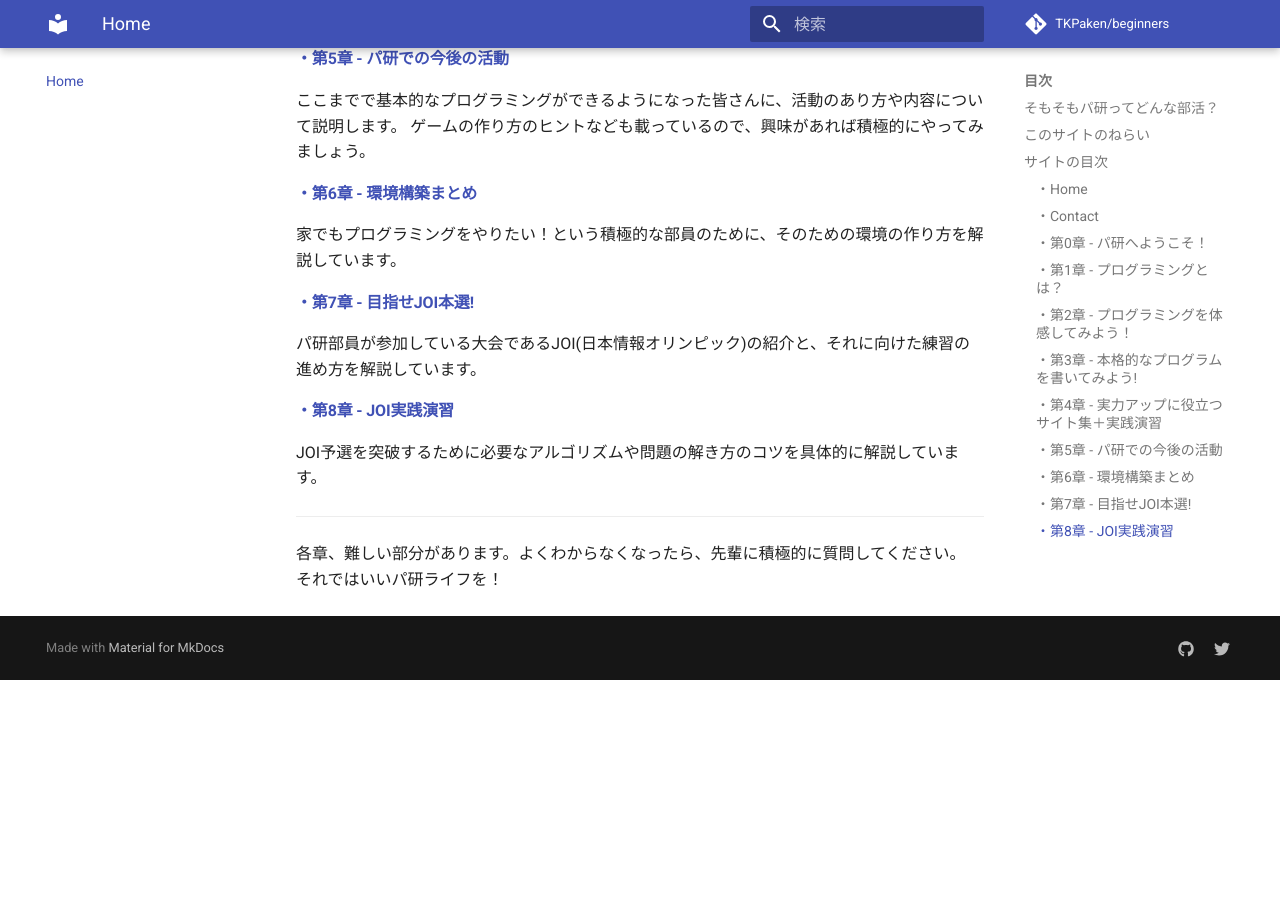
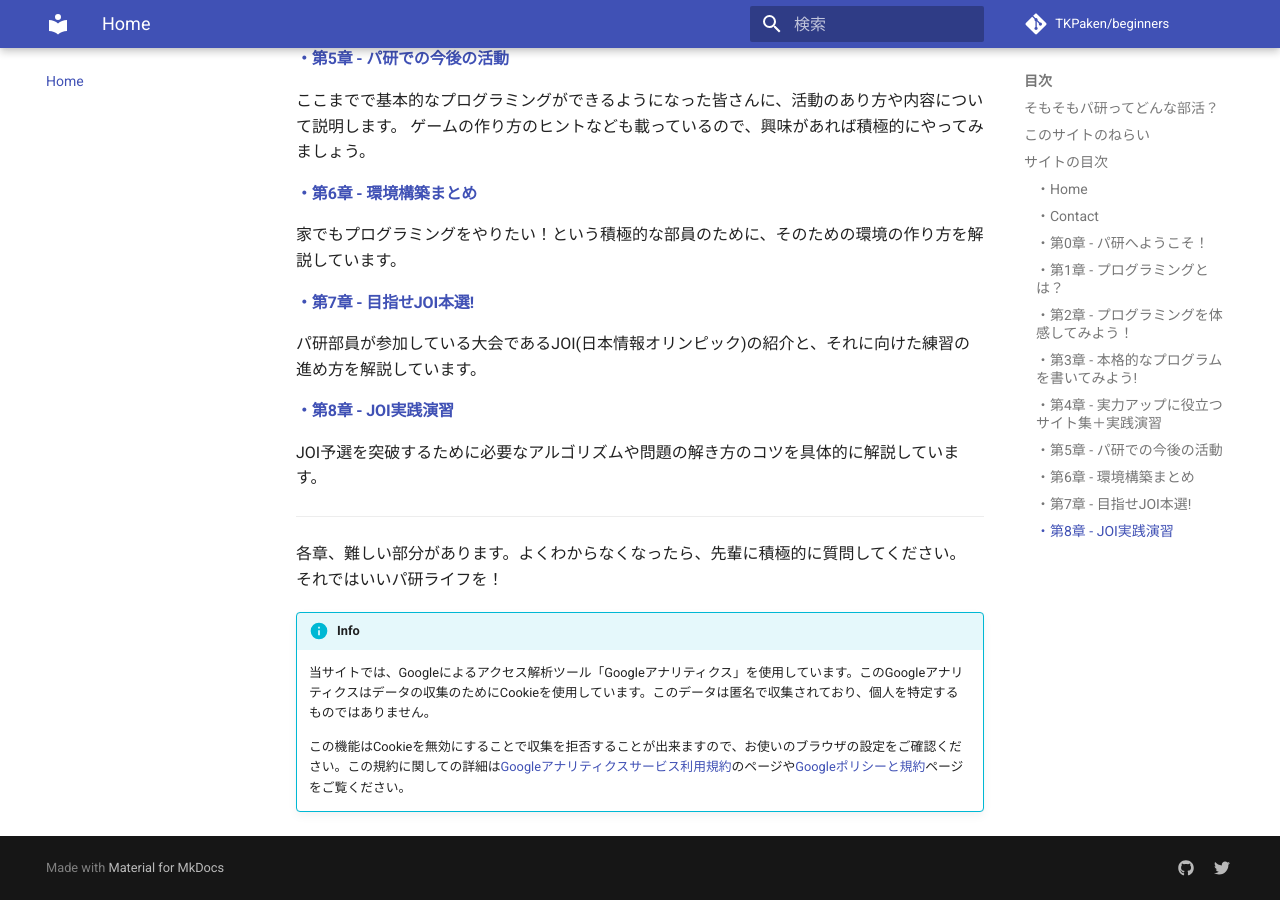
Before and after one commit to TKPaken/beginners, an MkDocs documentation site: the page built from docs/index.md, in a window 1280 px wide and 900 px high, scrolled down 2403 px. Built offline with MkDocs 1.6.1 and Material for MkDocs 9.7.7, drawn with Linux system fonts in a browser that asks for light colours; comment, search, counter and statistics services are not loaded; before the commit the page ends 3083 px from its top, so only the background shows below that.

Commit message:
add explain about Google Analytics

```diff
--- a/docs/index.md
+++ b/docs/index.md
@@ -75,3 +75,6 @@
 
 　各章、難しい部分があります。よくわからなくなったら、先輩に積極的に質問してください。
 それではいいパ研ライフを！
+
+!!! info
+    <div class="quote">当サイトでは、Googleによるアクセス解析ツール「Googleアナリティクス」を使用しています。このGoogleアナリティクスはデータの収集のためにCookieを使用しています。このデータは匿名で収集されており、個人を特定するものではありません。<p></p><p>この機能はCookieを無効にすることで収集を拒否することが出来ますので、お使いのブラウザの設定をご確認ください。この規約に関しての詳細は<a href="https://marketingplatform.google.com/about/analytics/terms/jp/" rel="noopener noreferrer" target="_blank" class="external ext_icon">Googleアナリティクスサービス利用規約</a>のページや<a href="https://policies.google.com/technologies/ads?hl=ja" rel="noopener noreferrer" target="_blank" class="external ext_icon">Googleポリシーと規約</a>ページをご覧ください。</p></div>
```
